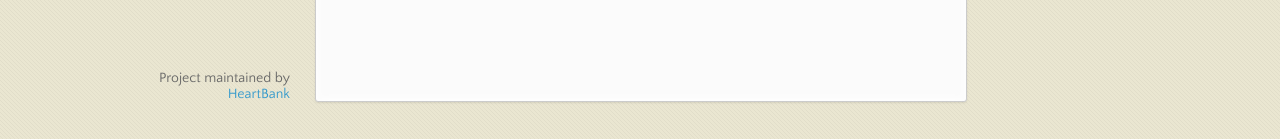
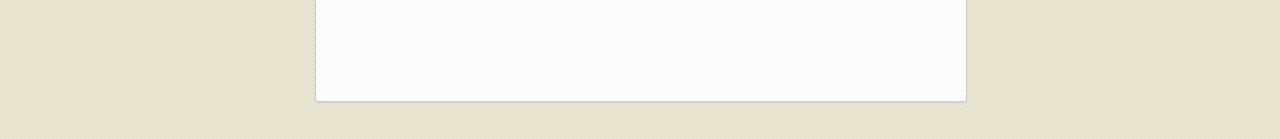
Before and after one commit to HeartBank/api, a plain HTML site: page index.html in a window 1280 px wide. Shown: the part 658-797 px from the top of the page. Drawn offline with nearby package versions, Linux system fonts and the light colour scheme.

Commit message:
Update index.html

```diff
--- a/index.html
+++ b/index.html
@@ -45,8 +45,8 @@
 <p>coming soon...</p>
       </section>
       <footer>
-        <p>Project maintained by <a href="https://github.com/HeartBank">HeartBank</a></p>
-        <!--<p><small>Hosted on GitHub Pages &mdash; Theme by <a href="https://twitter.com/michigangraham">mattgraham</a></small></p>-->
+        <!--<p>Project maintained by <a href="https://github.com/HeartBank">HeartBank</a></p>
+        <p><small>Hosted on GitHub Pages &mdash; Theme by <a href="https://twitter.com/michigangraham">mattgraham</a></small></p>-->
       </footer>
     </div>
     <!--[if !IE]><script>fixScale(document);</script><![endif]-->
```
